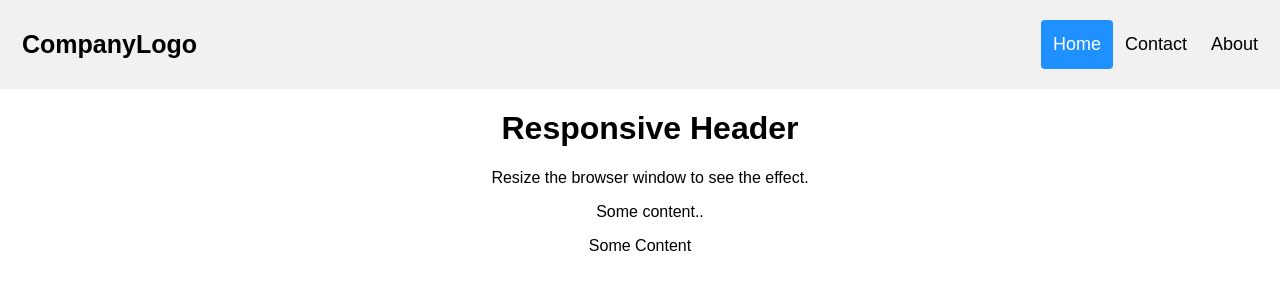
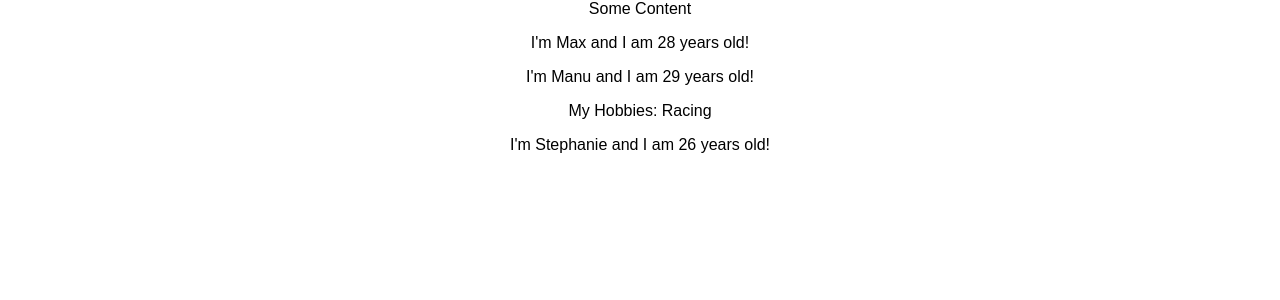
Before and after one commit to pamnanaimanish169/create-react-practice, a React (Create React App) app: page / in a window 1280 px wide. Shown: the top 300 px of the page. Built offline with nearby package versions, Linux system fonts and the light colour scheme.

Commit message:
Save Work

```diff
--- a/src/App.js
+++ b/src/App.js
@@ -1,14 +1,15 @@
 import React, { Component } from 'react';
 import './App.css';
 import Person from './Person/Person';
-import Header from './Header/Header';
 
 class App extends Component {
   render() {
     return (
       <div className="App">
-        <Header />
         <div>Some Content</div>
+        <Person name="Max" age="28"/>
+        <Person name="Manu" age="29">My Hobbies:  Racing</Person>
+        <Person name="Stephanie"  age="26"/>
       </div>
     );
 
--- a/src/Header/Header.css
+++ /dev/null
@@ -1,54 +0,0 @@
-* {box-sizing: border-box;}
-
-body {
-  margin: 0;
-  font-family: Arial, Helvetica, sans-serif;
-}
-
-.header {
-  overflow: hidden;
-  background-color: #f1f1f1;
-  padding: 20px 10px;
-}
-
-.header a {
-  float: left;
-  color: black;
-  text-align: center;
-  padding: 12px;
-  text-decoration: none;
-  font-size: 18px;
-  line-height: 25px;
-  border-radius: 4px;
-}
-
-.header a.logo {
-  font-size: 25px;
-  font-weight: bold;
-}
-
-.header a:hover {
-  background-color: #ddd;
-  color: black;
-}
-
-.header a.active {
-  background-color: dodgerblue;
-  color: white;
-}
-
-.header-right {
-  float: right;
-}
-
-@media screen and (max-width: 500px) {
-  .header a {
-    float: none;
-    display: block;
-    text-align: left;
-  }
-
-  .header-right {
-    float: none;
-  }
-}
--- a/src/Header/Header.js
+++ /dev/null
@@ -1,26 +0,0 @@
-import React, { Component } from 'react';
-import './Header.css';
-
-class Header extends Component {
-    render() {
-        return (
-            <div>
-            <div className="header">
-                <a href="#default" className="logo">CompanyLogo</a>
-                <div class="header-right">
-                    <a className="active" href="#home">Home</a>
-                    <a href="#contact">Contact</a>
-                    <a href="#about">About</a>
-                </div>
-            </div>
-            <div style={{paddingLeft    :   '20px'}}>
-                <h1>Responsive Header</h1>
-                <p>Resize the browser window to see the effect.</p>
-                <p>Some content..</p>
-            </div>
-            </div>
-        );
-    }
-}
-
-export default Header;
--- a/src/Person/Person.js
+++ b/src/Person/Person.js
@@ -1,7 +1,20 @@
-import React from 'react';
+import React, { Component } from 'react';
 
-const person = () => {
-    return <p>I'm a Person!</p>
+// Using Functinoal based Components
+const person = (props) => {
+    return (
+    <div>
+        <p>I'm {props.name} and I am {props.age} years old!</p>
+        <p>{props.children}</p>
+    </div>
+    )
 };
 
+// Using Class Based COmponents
+// class person extends React.Component    {
+//     render()    {
+//         return  <p>Hello I am {this.props.name} and I am {this.props.age} years old!</p>
+//     }
+// }
+
 export default person;
```
